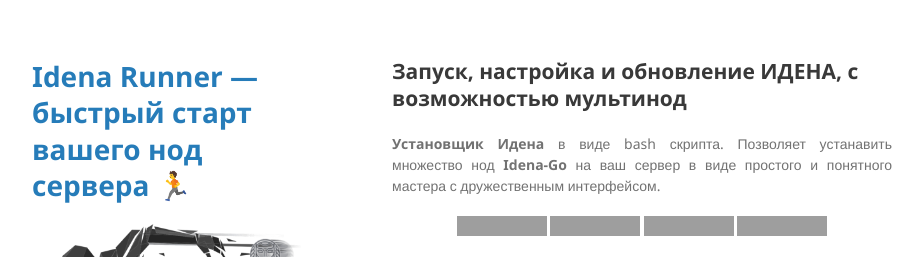
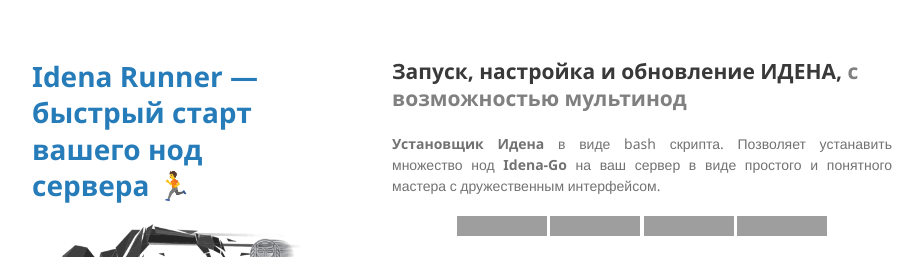
Before and after one commit to ltraveler/idena-runner-man, a Jekyll site: the page built from ru/index-ru.md, in a window 1280 px wide and 900 px high. Shown: the top 257 px of the window, without its empty margins (178-1101 px from the left). Built offline with Jekyll 4.4.1, drawn with Linux system fonts in a browser that asks for light colours; grey boxes are pictures that could not be loaded.

Commit message:
Update index-ru.md

```diff
--- a/ru/index-ru.md
+++ b/ru/index-ru.md
@@ -9,7 +9,7 @@
 introduction: "Скрипт (bash) для быстрой <strong>установки ноды Idena</strong> (idena-go) <strong>с автоматическими обновлениями</strong> для ОС <strong>Ubuntu 18.04</strong> и выше. С помощью Idena Runner вы можете <strong>установить на сервер одну и больше нод</strong>."
 ---
 
-## Запуск, настройка и обновление ИДЕНА, с возможностью мультинод
+## Запуск, настройка и обновление ИДЕНА, <span style="color: gray;">с возможностью мультинод</span>
 
 <p align="justify"><b>Установщик Идена</b> в виде bash скрипта. Позволяет устанавить множество нод <b>Idena-Go</b> на ваш сервер в виде простого и понятного мастера с дружественным интерфейсом.</p>
 
```
